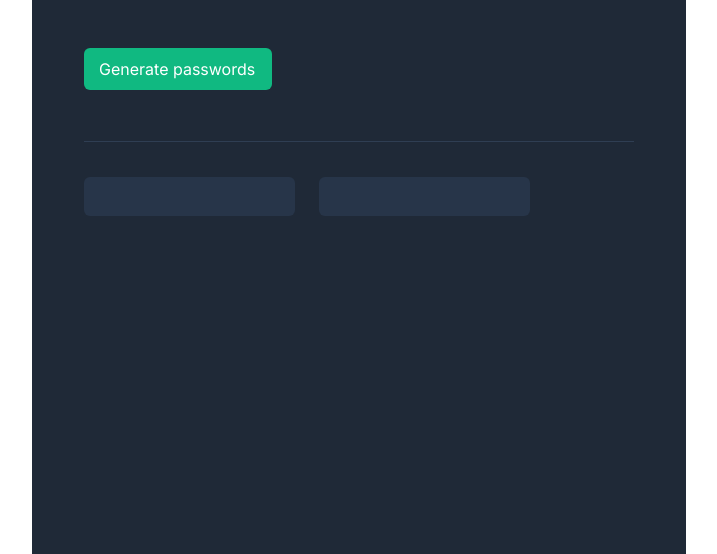
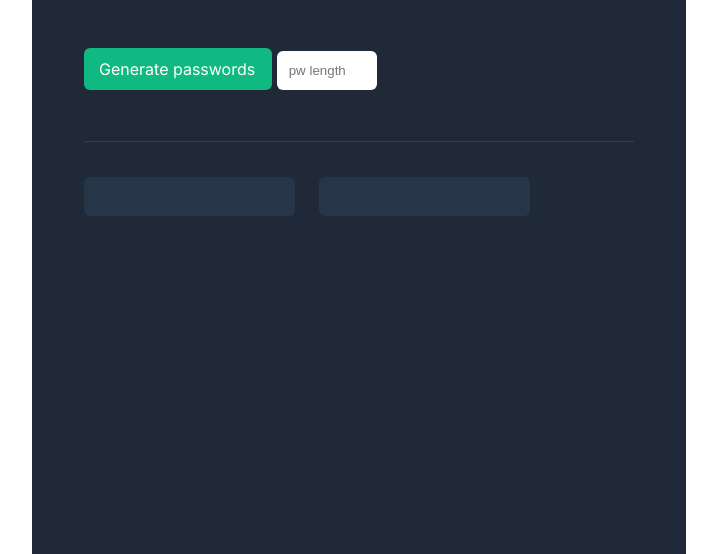
Before and after one commit to InquisitiveOne/Password-generator, a plain HTML site: page index.html in a window 1280 px wide. Shown: the part 246-800 px from the top of the page, without its empty margins (281-998 px from the left). Drawn offline with nearby package versions, Linux system fonts and the light colour scheme.

Commit message:
Add custom password length

```diff
--- a/index.css
+++ b/index.css
@@ -47,6 +47,13 @@ h1 {
     line-height: 24px; /* 150% */
 }
 
+#pw-length {
+    width: 100px;
+    border: none;
+    border-radius: 6px;
+    padding: 12px 12px;
+}
+
 button {
     /* style */
     border: none;
--- a/index.html
+++ b/index.html
@@ -1,5 +1,5 @@
 <html>
-    <head><link rel="stylesheet" href="https://cdnjs.cloudflare.com/ajax/libs/normalize/8.0.1/normalize.css">
+    <head>
         <link rel="stylesheet" href="index.css">
     </head>
     <body>
@@ -7,6 +7,7 @@
             <h1>Generate a <span class="h1-special">random password</span></h1>
             <p class="supporting-text">Never use an insecure password again.</p>
             <button id="generate-pw-btn">Generate passwords</button>
+            <input placeholder="pw length" type="number" id="pw-length"></input>
             <div class="horizontal-divider"></div>
             <div class="password-section">
                 <p class="password" id="password-one"></p>
--- a/index.js
+++ b/index.js
@@ -1,5 +1,17 @@
 const characters = ["A","B","C","D","E","F","G","H","I","J","K","L","M","N","O","P","Q","R","S","T","U","V","W","X","Y","Z","a","b","c","d","e","f","g","h","i","j","k","l","m","n","o","p","q","r","s","t","u","v","w","x","y","z", "0", "1", "2", "3", "4", "5", "6", "7", "8", "9","~","`","!","@","#","$","%","^","&","*","(",")","_","-","+","=","{","[","}","]",",","|",":",";","<",">",".","?",
 "/"];
+
+
+//specify passwordLength
+let pwLength = document.getElementById("pw-length")
+
+// Set a default password length
+let passwordLength = 15;
+
+// Update passwordLength when the input value changes
+pwLength.addEventListener("input", function () {
+  passwordLength = parseInt(pwLength.value) || 0;
+});
 
 // on clicking the button, generate two passwords
 // each password should be 15 characters long
@@ -7,7 +19,6 @@ const characters = ["A","B","C","D","E","F","G","H","I","J","K","L","M","N","O"
 let passwordOne = document.getElementById("password-one")
 let passwordTwo = document.getElementById("password-two")
 let button = document.getElementById("generate-pw-btn")
-let passwordLength = 15
 let newPassword = ""
 
 button.addEventListener("click", generatePasswords)
```
